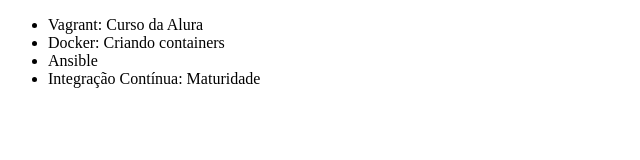
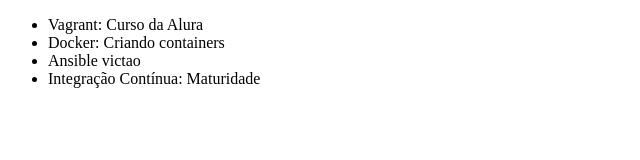
Before and after one commit to Felipe-16/aluragit, a plain HTML site: page index.html in a window 1280 px wide. Shown: the full height of the page, 0-640 px from the left. Drawn offline with Linux system fonts and the light colour scheme.

Commit message:
adicionei victao

```diff
--- a/index.html
+++ b/index.html
@@ -8,7 +8,7 @@
     <ul>
         <li>Vagrant: Curso da Alura</li>
         <li>Docker: Criando containers</li>
-        <li>Ansible</li>
+        <li>Ansible victao</li>
         <li>Integração Contínua: Maturidade</li>
     </ul>
 </body>
```
